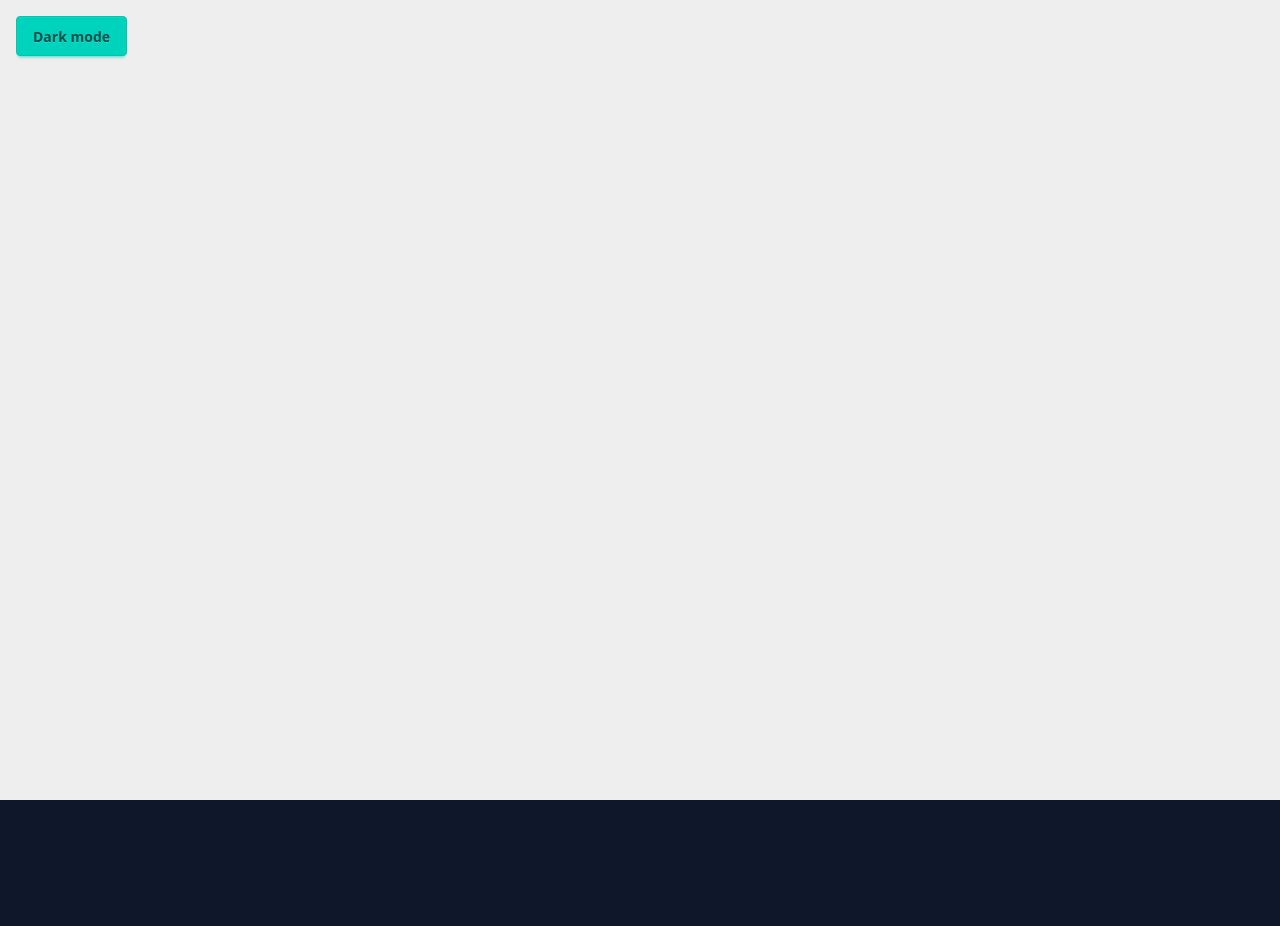
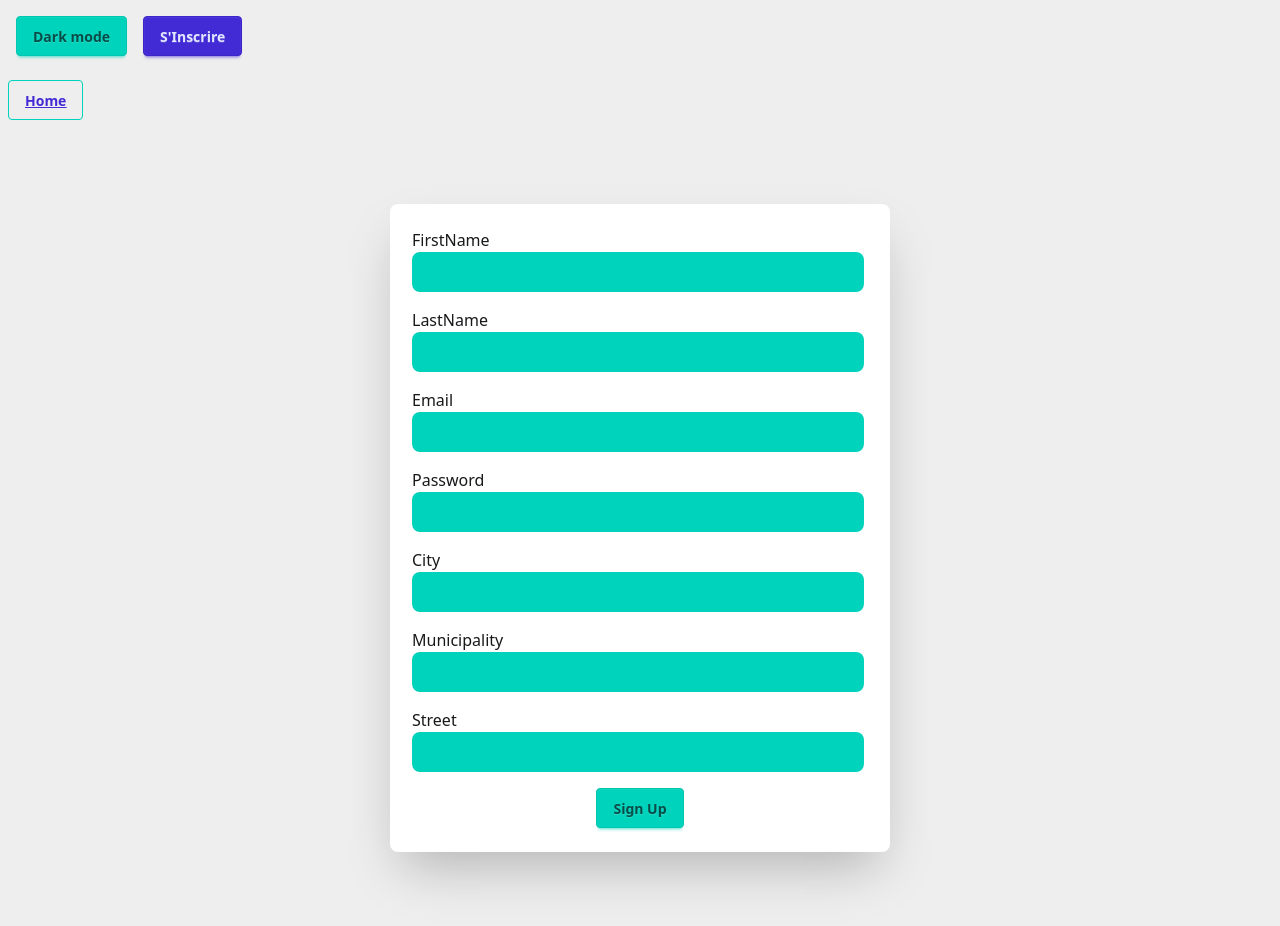
Before and after one commit to elhalj/shop-with-typscript, a React (Vite) app: page /auth/signup in a window 1280 px wide. Before the commit this address had no page. Before the commit the page ends 800 px from the top, so only its background shows below. Built offline with nearby package versions, Linux system fonts and the light colour scheme.

Commit message:
ajout de style au composant input et ajout du composant signup

```diff
--- a/src/App.tsx
+++ b/src/App.tsx
@@ -1,7 +1,8 @@
 import { useContext } from "react"
 import { ThemeContext } from "./context/themeContext/ThemeContext"
-import { Route, Routes } from "react-router-dom"
+import { Link, Route, Routes } from "react-router-dom"
 import Home from "./pages/Home"
+import Signup from "./pages/auth/Signup"
 
 const App = () => {
   const themeContext = useContext(ThemeContext)
@@ -18,9 +19,13 @@ const App = () => {
         <button className="btn btn-accent" onClick={toggleTheme}>
           {theme === "light" ? "Dark mode" : "Light mode"}
         </button>
+        <button className="btn btn-primary ml-4">
+          <Link to='/auth/signup'>S'Inscrire</Link>
+        </button>
       </div>
       <Routes>
-        <Route path="/" element={ <Home/>} />
+        <Route path="/" element={<Home />} />
+        <Route path="/auth/signup" element={<Signup />} />
       </Routes>
     </div>
   )
--- a/src/components/Input.tsx
+++ b/src/components/Input.tsx
@@ -4,7 +4,7 @@ export type Field = {
   name: string;
   label: string;
   type: "text" | "password" | "email";
-}
+};
 
 type InputProps = {
   fields: Field[];
@@ -13,28 +13,44 @@ type InputProps = {
   submitText: string;
   loadingText: string;
   error: string | null;
-}
+};
 
-const Input = ({ fields, handleSubmit, initialData, submitText, loadingText, error }: InputProps) => {
-    const [formData, setFormData] = useState<Record<string, string>>({...initialData});
+const Input = ({
+  fields,
+  handleSubmit,
+  initialData,
+  submitText,
+  loadingText,
+  error,
+}: InputProps) => {
+  const [formData, setFormData] = useState<Record<string, string>>({
+    ...initialData,
+  });
   const [isLoading, setIsLoading] = useState(false);
-
 
     const handleSubmitForm = (e: React.FormEvent<HTMLFormElement>) => {
         e.preventDefault();
         setIsLoading(true);
-        handleSubmit(formData).finally(() => setIsLoading(false));
+        handleSubmit(formData).finally(() => { setIsLoading(false);  setFormData({ ...initialData }); });
   };
 
   const InputFields = fields.map((field) => {
     switch (field.type) {
-            case 'text':
-            case 'password':
-            case 'email':
+      case "text":
+      case "password":
+      case "email":
         return (
-                    <label key={field.name} >
+          <label key={field.name} className="flex flex-col w-full">
             {field.label}
-                        <input type={field.type} value={formData[field.name] || ''} name={field.name} onChange={(e: ChangeEvent<HTMLInputElement>) => setFormData({...formData, [field.name]: e.target.value})} className="bg-accent border-base-300 rounded-lg"/>
+            <input
+              type={field.type}
+              value={formData[field.name] || ""}
+              name={field.name}
+              onChange={(e: ChangeEvent<HTMLInputElement>) =>
+                setFormData({ ...formData, [field.name]: e.target.value })
+              }
+              className="p-2 bg-accent border-base-300 rounded-lg outline-none"
+            />
           </label>
         );
       default:
@@ -43,12 +59,15 @@ const Input = ({ fields, handleSubmit, initialData, submitText, loadingText, err
   });
 
   return (
-        <div className="container p-4 mx-auto py-8 bg-base-200">
-            <form onSubmit={handleSubmitForm} className="flex flex-col space-x-1 gap-2 justify-center items-center bg-base-100 border-base-300 text-base-content">
+    <div className="container flex flex-col items-center justify-center h-[800px] p-4 mx-auto py-8 bg-transparent">
+      <form
+        onSubmit={handleSubmitForm}
+        className="container w-[500px] mx-auto p-6 flex flex-col space-x-1 gap-4 justify-center items-center bg-base-100 border-base-300 shadow-2xl rounded-lg text-base-content"
+      >
         {InputFields}
-                {error && (<div className="text-red-500">{error}</div>)}
+        {error && <div className="text-red-500">{error}</div>}
         <div>
-                    <button type="submit" disabled={isLoading} className="bg-neutral-100">
+          <button type="submit" disabled={isLoading} className="btn btn-accent p-4">
             {isLoading ? loadingText : submitText}
           </button>
         </div>
--- a/src/pages/Home.tsx
+++ b/src/pages/Home.tsx
@@ -1,22 +1,9 @@
-import Input, { type Field } from '../components/Input'
 
-const fields: Field[] = [
-    { name: "firstName", label: "FirstName", type: "text" },
-    { name: "lastName", label: "LastName", type: "text" },
-    { name: "email", label: "Email", type: "email" },
-    { name: "password", label: "Password", type: "password" },
-    { name: "address.city", label: "City", type: "text" },
-    { name: "address", label: "Municipality", type: "text" },
-    {name: "address.street", label: "Street", type: "text"}
-]
 
 const Home = () => {
-    const handleSubmit = async (data: Record<string, string>) => {
-        console.log(data)
-    }
   return (
     <div>
-      <Input fields={fields} handleSubmit={handleSubmit} initialData={{}} submitText="Submit" loadingText="Loading..." error={null}/>
+     Home
     </div>
   )
 }
--- /dev/null
+++ b/src/pages/auth/Signup.tsx
@@ -0,0 +1,27 @@
+import { Link } from "react-router-dom"
+import type { Field } from "../../components/Input"
+import Input from "../../components/Input"
+
+const fields: Field[] = [
+    { name: "firstName", label: "FirstName", type: "text" },
+    { name: "lastName", label: "LastName", type: "text" },
+    { name: "email", label: "Email", type: "email" },
+    { name: "password", label: "Password", type: "password" },
+    { name: "address.city", label: "City", type: "text" },
+    { name: "address", label: "Municipality", type: "text" },
+    {name: "address.street", label: "Street", type: "text"}
+]
+
+const Signup = () => {
+     const handleSubmit = async (data: Record<string, string>) => {
+        console.log(data)
+    }
+  return (
+      <div>
+          <button className="btn btn-link m-2 border-accent"><Link to='/'>Home</Link></button>
+       <Input fields={fields} handleSubmit={handleSubmit} initialData={{}} submitText="Sign Up" loadingText="Loading..." error={null}/>
+    </div>
+  )
+}
+
+export default Signup
```
Lines whose indentation alone changed are shown as unchanged.
